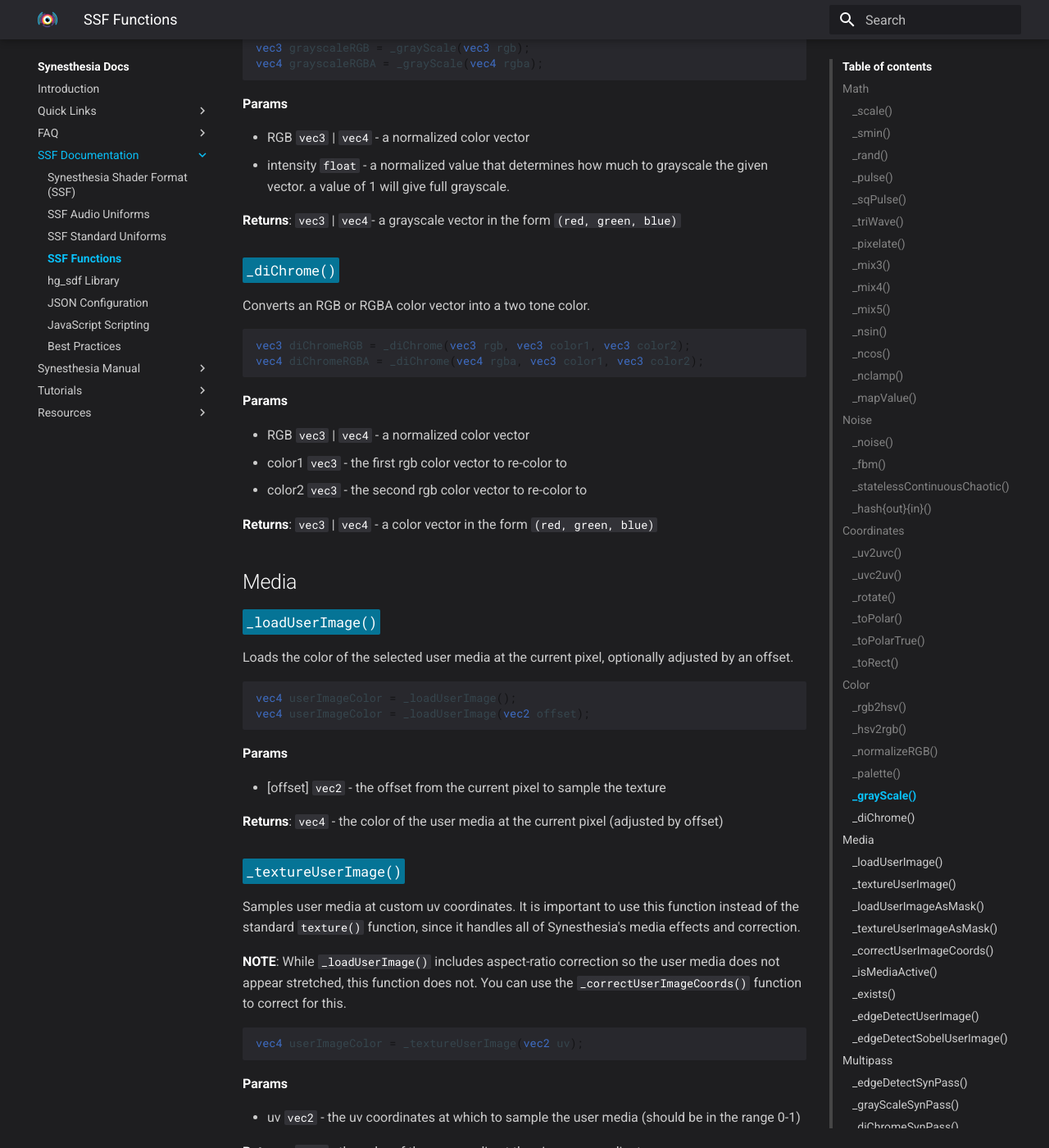
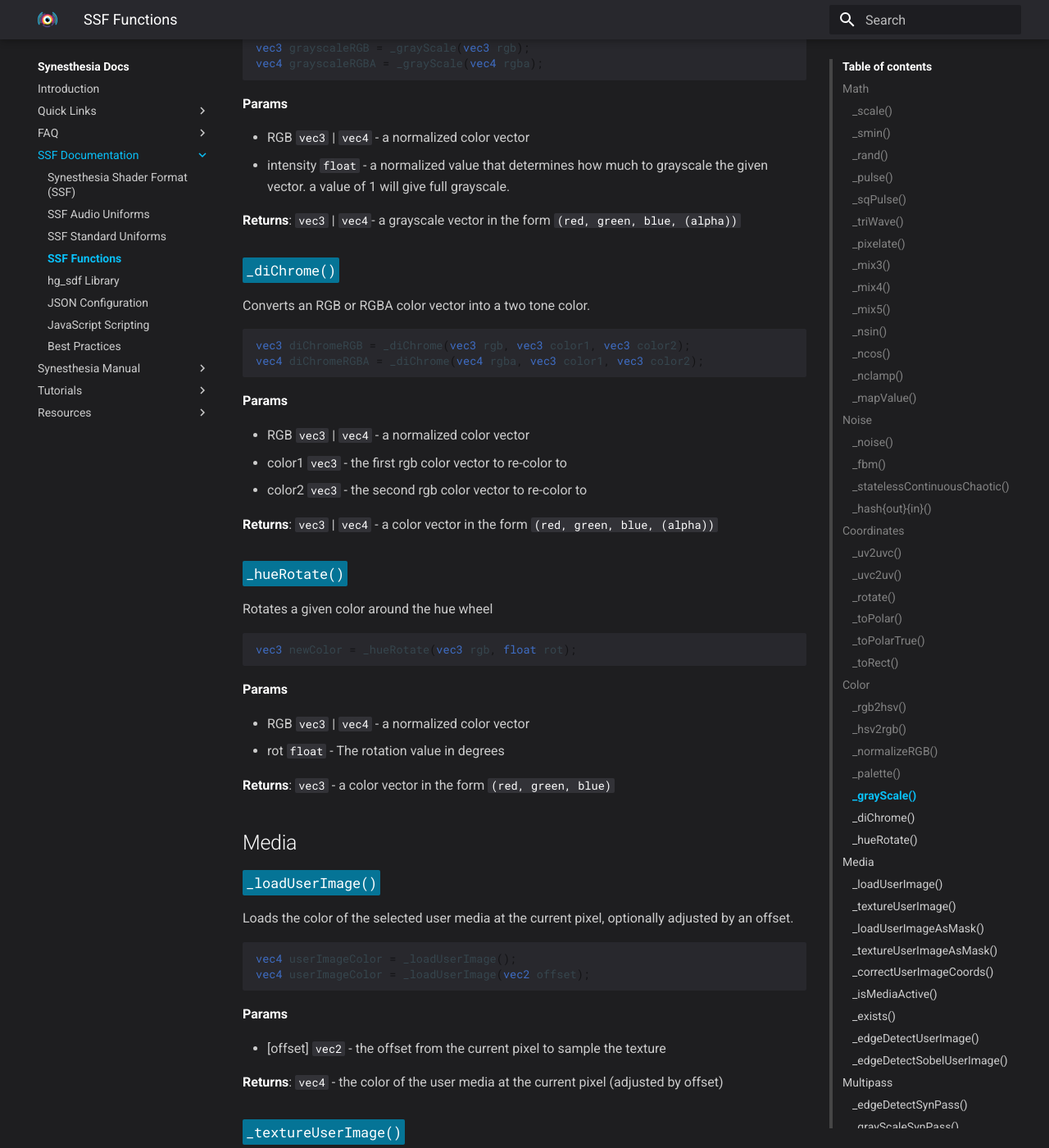
Before and after one commit to gravity-current/synesthesia-docs, an MkDocs documentation site: the page built from docs/ssf/functions.md, in a window 1280 px wide and 1400 px high, scrolled down 11042 px. Shown: the whole window at 82% size. Built offline with MkDocs 1.6.1 and Material for MkDocs 9.7.7, drawn with Linux system fonts in a browser that asks for light colours.

Commit message:
add missing _hueRotate function

````diff
--- a/docs/ssf/functions.md
+++ b/docs/ssf/functions.md
@@ -493,7 +493,7 @@ vec4 grayscaleRGBA = _grayScale(vec4 rgba);
 - RGB <code>vec3</code> | <code>vec4</code> - a normalized color vector
 - intensity <code>float</code> - a normalized value that determines how much to grayscale the given vector. a value of 1 will give full grayscale.
 
-**Returns**: <code>vec3</code> | <code>vec4</code>- a grayscale vector in the form `(red, green, blue)`
+**Returns**: <code>vec3</code> | <code>vec4</code>- a grayscale vector in the form `(red, green, blue, (alpha))`
 ### `_diChrome()`
 
 Converts an RGB or RGBA color vector into a two tone color.
@@ -508,7 +508,22 @@ vec4 diChromeRGBA = _diChrome(vec4 rgba, vec3 color1, vec3 color2);
 - color1 <code>vec3</code> - the first rgb color vector to re-color to
 - color2 <code>vec3</code> - the second rgb color vector to re-color to
 
-**Returns**: <code>vec3</code> | <code>vec4</code> - a color vector in the form `(red, green, blue)`
+**Returns**: <code>vec3</code> | <code>vec4</code> - a color vector in the form `(red, green, blue, (alpha))`
+
+### `_hueRotate()`
+
+Rotates a given color around the hue wheel
+```glsl
+vec3 newColor = _hueRotate(vec3 rgb, float rot);
+```
+
+**Params**
+
+- RGB <code>vec3</code> | <code>vec4</code> - a normalized color vector
+- rot <code>float</code> - The rotation value in degrees
+
+**Returns**: <code>vec3</code> - a color vector in the form `(red, green, blue)`
+
 
 ## Media
 
````
